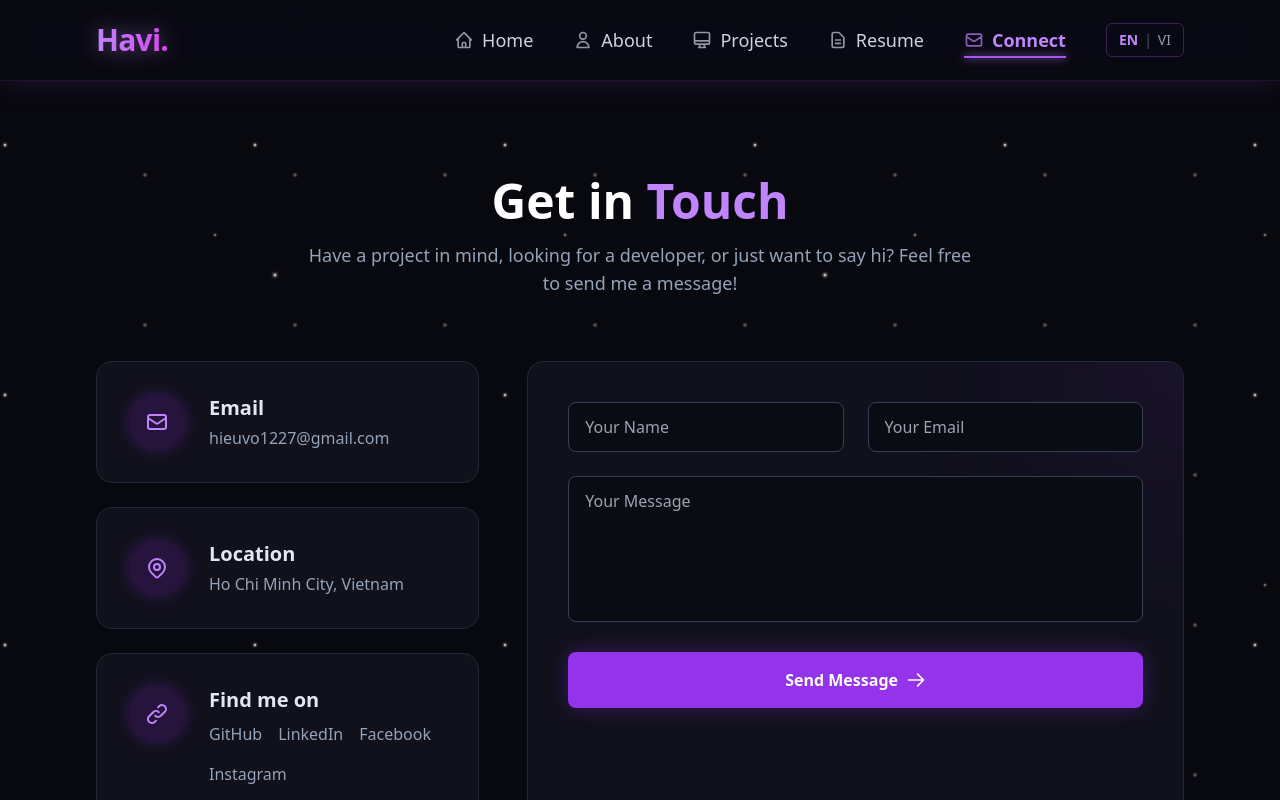
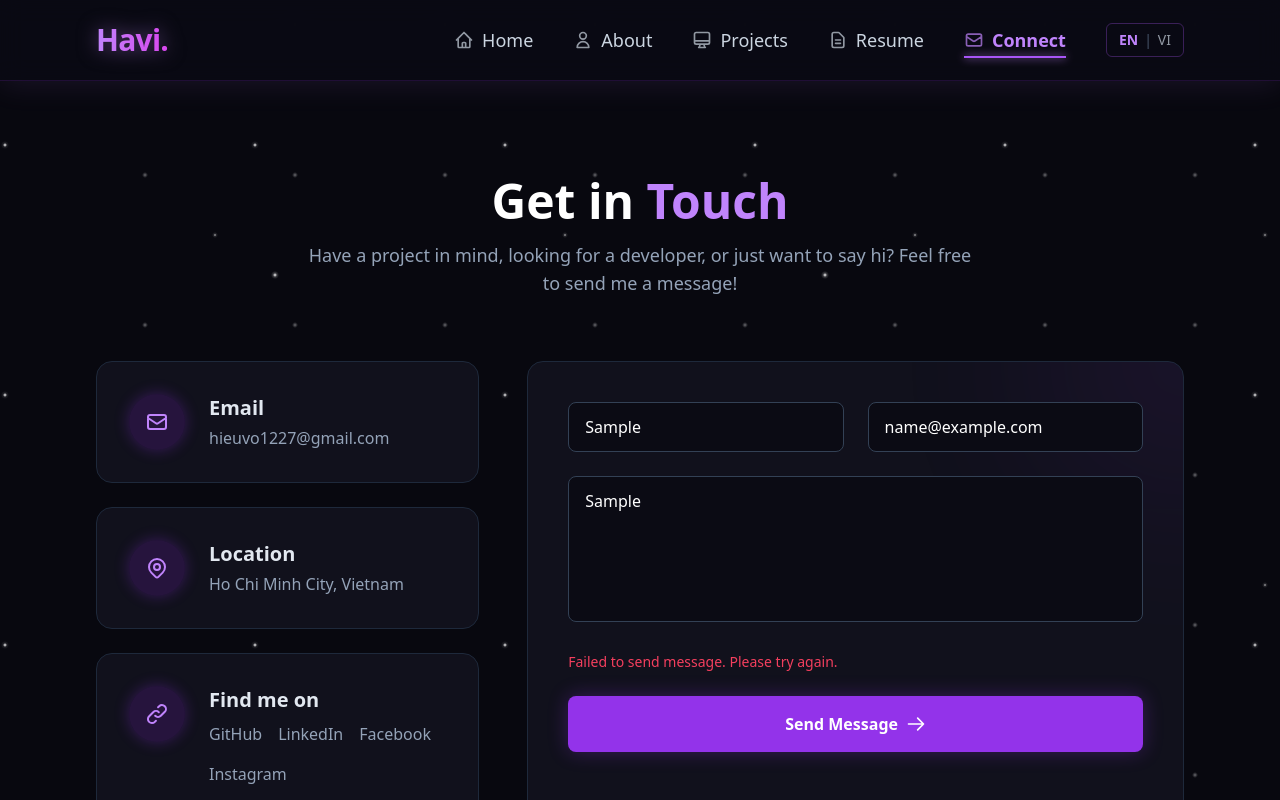
Before and after one commit to Hieuvo1227/My-profile, a Next.js app in the folder my-portfolio/: page /en/connect in a window 1280 px wide. Both pictures are taken after typing "Sample", "name@example.com", "Sample" into the empty fields and a click on the button "Send Message". Shown: the top 800 px of the page. Built offline with nearby package versions, Linux system fonts and the light colour scheme; no server answers.

Commit message:
fix: Move email submit logic to connect page

```diff
--- a/my-portfolio/src/app/[locale]/connect/page.tsx
+++ b/my-portfolio/src/app/[locale]/connect/page.tsx
@@ -5,11 +5,35 @@ import { useTranslations } from 'next-intl';
 export default function ConnectPage() {
   const t = useTranslations('Connect');
   const [formData, setFormData] = useState({ name: '', email: '', subject: '', message: '' });
+  const [isSubmitting, setIsSubmitting] = useState(false);
+  const [submitStatus, setSubmitStatus] = useState<'idle' | 'success' | 'error'>('idle');
 
-  const handleSubmit = (e: React.FormEvent) => {
+  const handleSubmit = async (e: React.FormEvent) => {
     e.preventDefault();
-    alert("Cảm ơn bạn đã liên hệ! Tính năng gửi email đang được phát triển.");
-    setFormData({ name: '', email: '', subject: '', message: '' });
+    setIsSubmitting(true);
+    setSubmitStatus('idle');
+
+    try {
+      // Dùng chung API contact
+      const res = await fetch('/api/contact', {
+        method: 'POST',
+        headers: { 'Content-Type': 'application/json' },
+        body: JSON.stringify(formData),
+      });
+
+      if (res.ok) {
+        setSubmitStatus('success');
+        setFormData({ name: '', email: '', subject: '', message: '' });
+        setTimeout(() => setSubmitStatus('idle'), 5000);
+      } else {
+        setSubmitStatus('error');
+      }
+    } catch (error) {
+      console.error(error);
+      setSubmitStatus('error');
+    } finally {
+      setIsSubmitting(false);
+    }
   };
 
   return (
@@ -70,6 +94,16 @@ export default function ConnectPage() {
           <div className="flex-[1.5] bg-[#11111c] p-8 md:p-10 rounded-2xl border border-slate-800 relative overflow-hidden group">
             <div className="absolute -top-32 -right-32 w-64 h-64 bg-purple-600 rounded-full blur-[100px] opacity-10 group-hover:opacity-20 transition-opacity duration-500"></div>
 
+            {submitStatus === 'success' && (
+              <div className="absolute inset-0 bg-[#11111c]/90 backdrop-blur-sm z-20 flex flex-col items-center justify-center text-center p-6 animate-in fade-in duration-500">
+                <div className="w-16 h-16 bg-green-500/20 text-green-500 rounded-full flex items-center justify-center mb-4 border border-green-500/50">
+                  <svg className="w-8 h-8" fill="none" viewBox="0 0 24 24" stroke="currentColor"><path strokeLinecap="round" strokeLinejoin="round" strokeWidth={2} d="M5 13l4 4L19 7" /></svg>
+                </div>
+                <h3 className="text-2xl font-bold text-white mb-2">Message Sent!</h3>
+                <p className="text-slate-300">Thank you for reaching out. I'll get back to you soon.</p>
+              </div>
+            )}
+
             <form onSubmit={handleSubmit} className="space-y-6 relative z-10">
               <div className="grid grid-cols-1 md:grid-cols-2 gap-6">
                 <div className="space-y-2">
@@ -77,9 +111,10 @@ export default function ConnectPage() {
                     type="text"
                     id="name"
                     required
+                    disabled={isSubmitting}
                     value={formData.name}
                     onChange={(e) => setFormData({...formData, name: e.target.value})}
-                    className="w-full bg-[#0b0b14] border border-slate-700 rounded-lg px-4 py-3 text-white focus:outline-none focus:border-purple-500 focus:ring-1 focus:ring-purple-500 transition-colors"
+                    className="w-full bg-[#0b0b14] border border-slate-700 rounded-lg px-4 py-3 text-white focus:outline-none focus:border-purple-500 focus:ring-1 focus:ring-purple-500 transition-colors disabled:opacity-50"
                     placeholder={t('namePlaceholder')}
                   />
                 </div>
@@ -88,9 +123,10 @@ export default function ConnectPage() {
                     type="email"
                     id="email"
                     required
+                    disabled={isSubmitting}
                     value={formData.email}
                     onChange={(e) => setFormData({...formData, email: e.target.value})}
-                    className="w-full bg-[#0b0b14] border border-slate-700 rounded-lg px-4 py-3 text-white focus:outline-none focus:border-purple-500 focus:ring-1 focus:ring-purple-500 transition-colors"
+                    className="w-full bg-[#0b0b14] border border-slate-700 rounded-lg px-4 py-3 text-white focus:outline-none focus:border-purple-500 focus:ring-1 focus:ring-purple-500 transition-colors disabled:opacity-50"
                     placeholder={t('emailPlaceholder')}
                   />
                 </div>
@@ -100,18 +136,34 @@ export default function ConnectPage() {
                   id="message"
                   rows={5}
                   required
+                  disabled={isSubmitting}
                   value={formData.message}
                   onChange={(e) => setFormData({...formData, message: e.target.value})}
-                  className="w-full bg-[#0b0b14] border border-slate-700 rounded-lg px-4 py-3 text-white focus:outline-none focus:border-purple-500 focus:ring-1 focus:ring-purple-500 transition-colors resize-none"
+                  className="w-full bg-[#0b0b14] border border-slate-700 rounded-lg px-4 py-3 text-white focus:outline-none focus:border-purple-500 focus:ring-1 focus:ring-purple-500 transition-colors resize-none disabled:opacity-50"
                   placeholder={t('messagePlaceholder')}
                 ></textarea>
               </div>
+
+              {submitStatus === 'error' && (
+                <p className="text-rose-500 text-sm font-medium">Failed to send message. Please try again.</p>
+              )}
+
               <button
                 type="submit"
-                className="w-full bg-purple-600 hover:bg-purple-500 text-white font-bold py-4 rounded-lg shadow-[0_0_20px_rgba(147,51,234,0.3)] hover:shadow-[0_0_25px_rgba(192,132,252,0.5)] transition-all duration-300 flex items-center justify-center gap-2"
+                disabled={isSubmitting}
+                className="w-full bg-purple-600 hover:bg-purple-500 text-white font-bold py-4 rounded-lg shadow-[0_0_20px_rgba(147,51,234,0.3)] hover:shadow-[0_0_25px_rgba(192,132,252,0.5)] transition-all duration-300 flex items-center justify-center gap-2 disabled:opacity-70 disabled:cursor-not-allowed"
               >
-                {t('send')}
-                <svg className="w-5 h-5" fill="none" viewBox="0 0 24 24" stroke="currentColor"><path strokeLinecap="round" strokeLinejoin="round" strokeWidth={2} d="M14 5l7 7m0 0l-7 7m7-7H3" /></svg>
+                {isSubmitting ? (
+                  <>
+                    <div className="w-5 h-5 border-2 border-white/30 border-t-white rounded-full animate-spin"></div>
+                    Sending...
+                  </>
+                ) : (
+                  <>
+                    {t('send')}
+                    <svg className="w-5 h-5" fill="none" viewBox="0 0 24 24" stroke="currentColor"><path strokeLinecap="round" strokeLinejoin="round" strokeWidth={2} d="M14 5l7 7m0 0l-7 7m7-7H3" /></svg>
+                  </>
+                )}
               </button>
             </form>
           </div>
```
